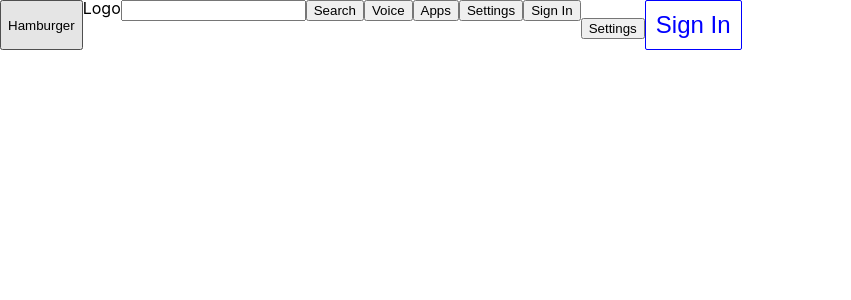
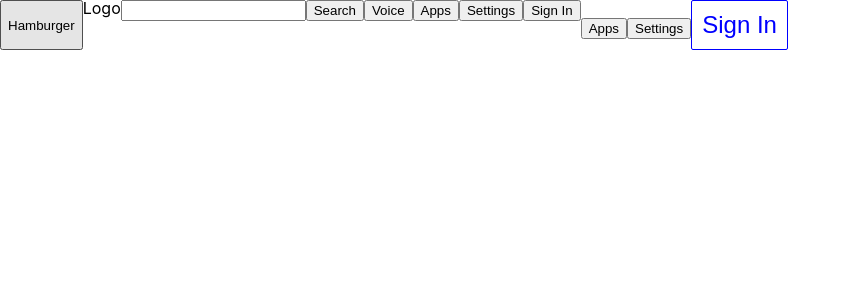
Before and after one commit to DeadpanCakes/youtube_vid, a React (Create React App) app: page / in a window 1280 px wide. Shown: the top 300 px of the page, without its empty margins (0-851 px from the left). Built offline with nearby package versions, Linux system fonts and the light colour scheme.

Commit message:
added btn and dropdown for apps

```diff
--- a/src/Components/AccountNav/AccountNav.js
+++ b/src/Components/AccountNav/AccountNav.js
@@ -3,14 +3,29 @@ import Dropdown from "../Dropdown/Dropdown";
 import { useState } from "react";
 
 const AccountNav = () => {
-  const [dropdownShowing, setShowing] = useState(false);
-  const toggleDropdown = () => setShowing((prevShowing) => !prevShowing);
+  const [appsShowing, setAppsShowing] = useState(false);
+  const toggleApps = () => setAppsShowing((prevShowing) => !prevShowing);
+  const [settingsShowing, setSettingsShowing] = useState(false);
+  const toggleSettings = () =>
+    setSettingsShowing((prevShowing) => !prevShowing);
 
   return (
     <nav>
       <span>
-        <button onClick={toggleDropdown}>Settings</button>
-        {dropdownShowing ? (
+        <button onClick={toggleApps}>Apps</button>
+        {appsShowing ? (
+          <Dropdown alignment="start">
+            <li>YouTube TV</li>
+            <li>YouTube Music</li>
+            <li>YouTube Kids</li>
+            <li>Creator Academy</li>
+            <li>YouTube for Artists</li>
+          </Dropdown>
+        ) : null}
+      </span>
+      <span>
+        <button onClick={toggleSettings}>Settings</button>
+        {settingsShowing ? (
           <Dropdown alignment="start">
             <li>Appearance: Device theme</li>
             <li>Language: English</li>
```
